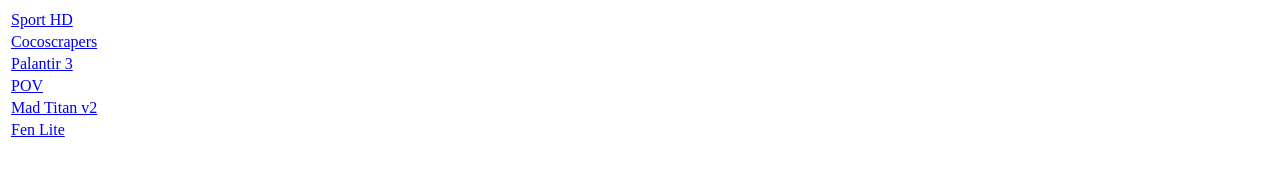
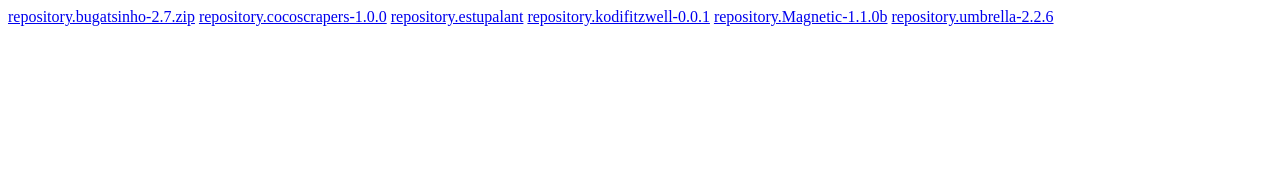
Before and after one commit to dtvm/dtvm.github.io, a plain HTML site: page repo/index.html in a window 1280 px wide. Drawn offline with Linux system fonts and the light colour scheme.

Commit message:
Update index.html

```diff
--- a/repo/index.html
+++ b/repo/index.html
@@ -1,23 +1,9 @@
 <!DOCTYPE html>
 <html lang="en">
-  <table>
-    <tr>
-      <td><a href="repository.bugatsinho-2.7.zip">Sport HD</a></td>
-    </tr>
-    <tr>
-      <td><a href="repository.cocoscrapers-1.0.0">Cocoscrapers</a></td>
-    </tr>
-    <tr>
-      <td><a href="repository.estupalant">Palantir 3</a></td>
-    </tr>
-    <tr>
-      <td><a href="repository.kodifitzwell-0.0.1">POV</a></td>
-    </tr>
-    <tr>
-      <td><a href="repository.Magnetic-1.1.0b">Mad Titan v2</a></td>
-    </tr>
-    <tr>
-      <td><a href="repository.umbrella-2.2.6">Fen Lite</a></td>
-    </tr>
-  </table>
+  <a href="repository.bugatsinho-2.7.zip">repository.bugatsinho-2.7.zip</a>
+  <a href="repository.cocoscrapers-1.0.0">repository.cocoscrapers-1.0.0</a>
+  <a href="repository.estupalant">repository.estupalant</a>
+  <a href="repository.kodifitzwell-0.0.1">repository.kodifitzwell-0.0.1</a>
+  <a href="repository.Magnetic-1.1.0b">repository.Magnetic-1.1.0b</a>
+  <a href="repository.umbrella-2.2.6">repository.umbrella-2.2.6</a>
 </html>
```
